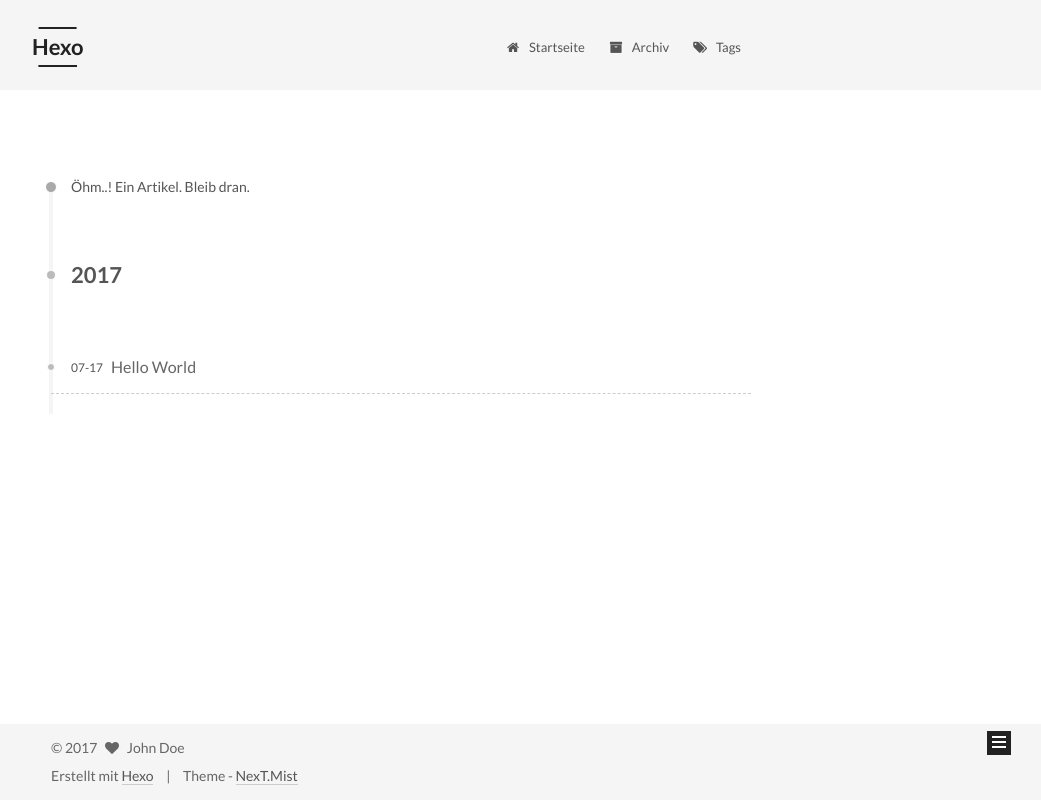
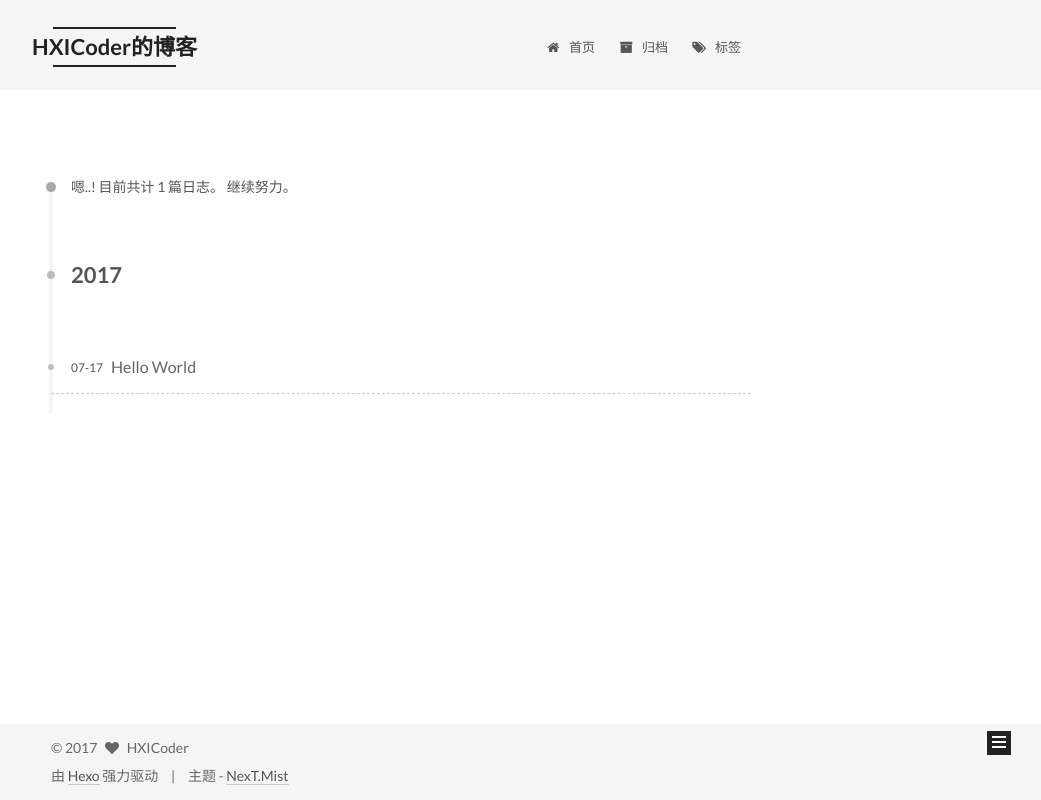
Before and after one commit to HXICoder/HXICoder.github.io, a plain HTML site: page archives/2017/07/index.html in a window 1280 px wide. Shown: the whole page, without its empty margins (239-1280 px from the left). Drawn offline with Linux system fonts and the light colour scheme.

Commit message:
Site updated: 2017-07-18 11:05:15

```diff
--- a/archives/2017/07/index.html
+++ b/archives/2017/07/index.html
@@ -5,7 +5,7 @@
 
 
 
-<html class="theme-next mist use-motion" lang="">
+<html class="theme-next mist use-motion" lang="zh-Hans">
 <head>
   <meta charset="UTF-8"/>
 <meta http-equiv="X-UA-Compatible" content="IE=edge" />
@@ -94,11 +94,11 @@
 
 
 <meta property="og:type" content="website">
-<meta property="og:title" content="Hexo">
+<meta property="og:title" content="HXICoder的博客">
 <meta property="og:url" content="http://yoursite.com/archives/2017/07/index.html">
-<meta property="og:site_name" content="Hexo">
+<meta property="og:site_name" content="HXICoder的博客">
 <meta name="twitter:card" content="summary">
-<meta name="twitter:title" content="Hexo">
+<meta name="twitter:title" content="HXICoder的博客">
 
 
 
@@ -112,7 +112,7 @@
     motion: true,
     duoshuo: {
       userId: '0',
-      author: 'Author'
+      author: '博主'
     },
     algolia: {
       applicationID: '',
@@ -132,7 +132,7 @@
 
 
 
-  <title>Archiv | Hexo</title>
+  <title>归档 | HXICoder的博客</title>
 
 
 
@@ -150,7 +150,7 @@
 
 </head>
 
-<body itemscope itemtype="http://schema.org/WebPage" lang="">
+<body itemscope itemtype="http://schema.org/WebPage" lang="zh-Hans">
 
 
 
@@ -168,7 +168,7 @@
     <div class="custom-logo-site-title">
       <a href="/"  class="brand" rel="start">
         <span class="logo-line-before"><i></i></span>
-        <span class="site-title">Hexo</span>
+        <span class="site-title">HXICoder的博客</span>
         <span class="logo-line-after"><i></i></span>
       </a>
     </div>
@@ -198,7 +198,7 @@
 
               <i class="menu-item-icon fa fa-fw fa-home"></i> <br />
 
-            Startseite
+            首页
           </a>
         </li>
 
@@ -208,7 +208,7 @@
 
               <i class="menu-item-icon fa fa-fw fa-archive"></i> <br />
 
-            Archiv
+            归档
           </a>
         </li>
 
@@ -218,7 +218,7 @@
 
               <i class="menu-item-icon fa fa-fw fa-tags"></i> <br />
 
-            Tags
+            标签
           </a>
         </li>
 
@@ -250,7 +250,7 @@
 
 
 
-      Öhm..! Ein Artikel. Bleib dran.
+      嗯..! 目前共计 1 篇日志。 继续努力。
     </span>
 
 
@@ -333,8 +333,8 @@
         <div class="site-author motion-element" itemprop="author" itemscope itemtype="http://schema.org/Person">
           <img class="site-author-image" itemprop="image"
                src="/images/avatar.gif"
-               alt="John Doe" />
-          <p class="site-author-name" itemprop="name">John Doe</p>
+               alt="HXICoder" />
+          <p class="site-author-name" itemprop="name">HXICoder</p>
 
               <p class="site-description motion-element" itemprop="description"></p>
 
@@ -345,7 +345,7 @@
             <div class="site-state-item site-state-posts">
               <a href="/archives/">
                 <span class="site-state-item-count">1</span>
-                <span class="site-state-item-name">Artikel</span>
+                <span class="site-state-item-name">日志</span>
               </a>
             </div>
 
@@ -394,16 +394,16 @@
   <span class="with-love">
     <i class="fa fa-heart"></i>
   </span>
-  <span class="author" itemprop="copyrightHolder">John Doe</span>
+  <span class="author" itemprop="copyrightHolder">HXICoder</span>
 </div>
 
 
 <div class="powered-by">
-  Erstellt mit  <a class="theme-link" href="https://hexo.io">Hexo</a>
+  由 <a class="theme-link" href="https://hexo.io">Hexo</a> 强力驱动
 </div>
 
 <div class="theme-info">
-  Theme -
+  主题 -
   <a class="theme-link" href="https://github.com/iissnan/hexo-theme-next">
     NexT.Mist
   </a>
--- a/css/main.css
+++ b/css/main.css
@@ -1677,7 +1677,7 @@ pre .javascript .function {
   width: 4px;
   height: 4px;
   border-radius: 50%;
-  background: #ffff8e;
+  background: #ebff21;
 }
 .links-of-blogroll {
   font-size: 13px;
```
Also changed, not shown: 2017/07/17/hello-world/index.html (+21 -21 lines), archives/2017/index.html (+18 -18 lines), archives/index.html (+18 -18 lines), index.html (+21 -21 lines).
